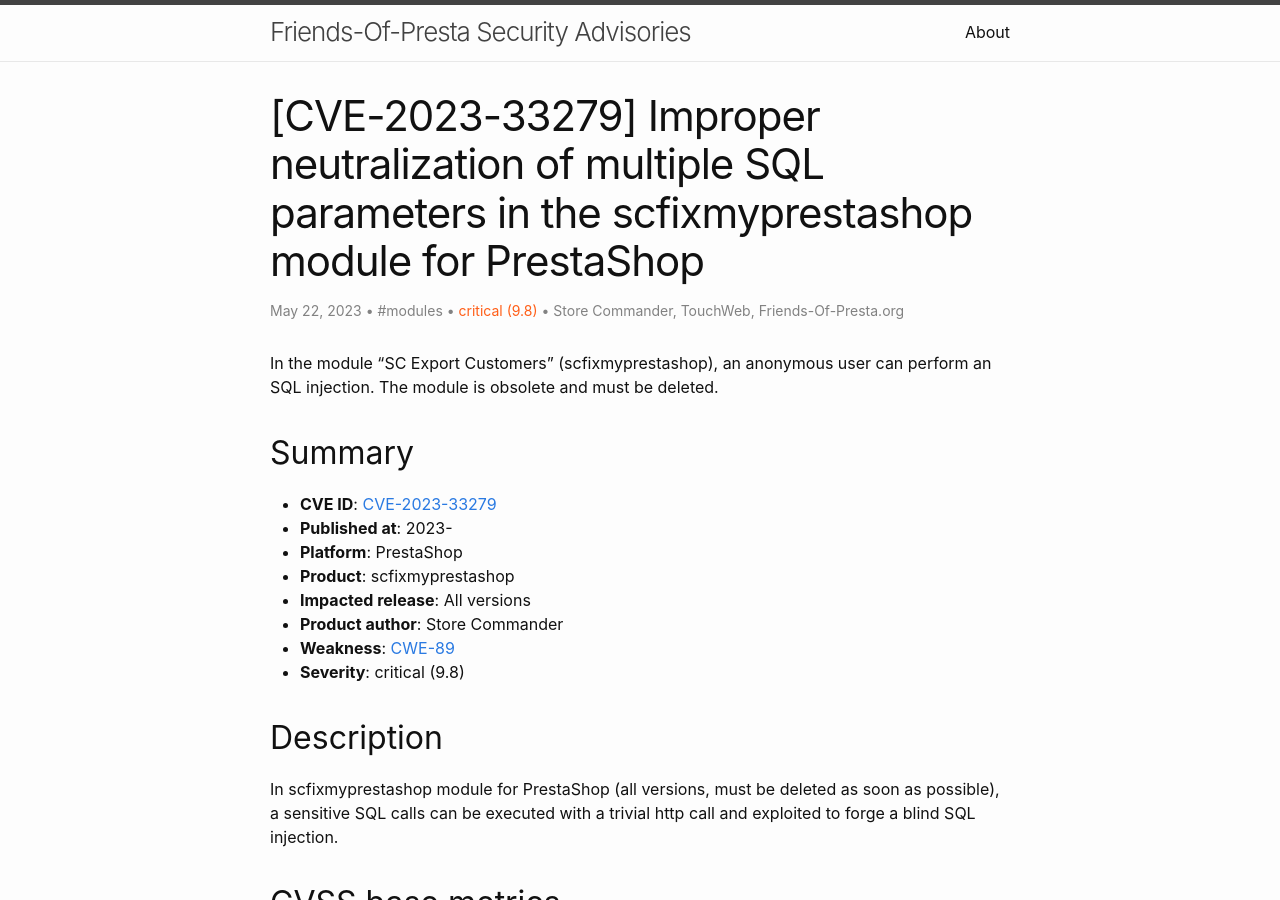
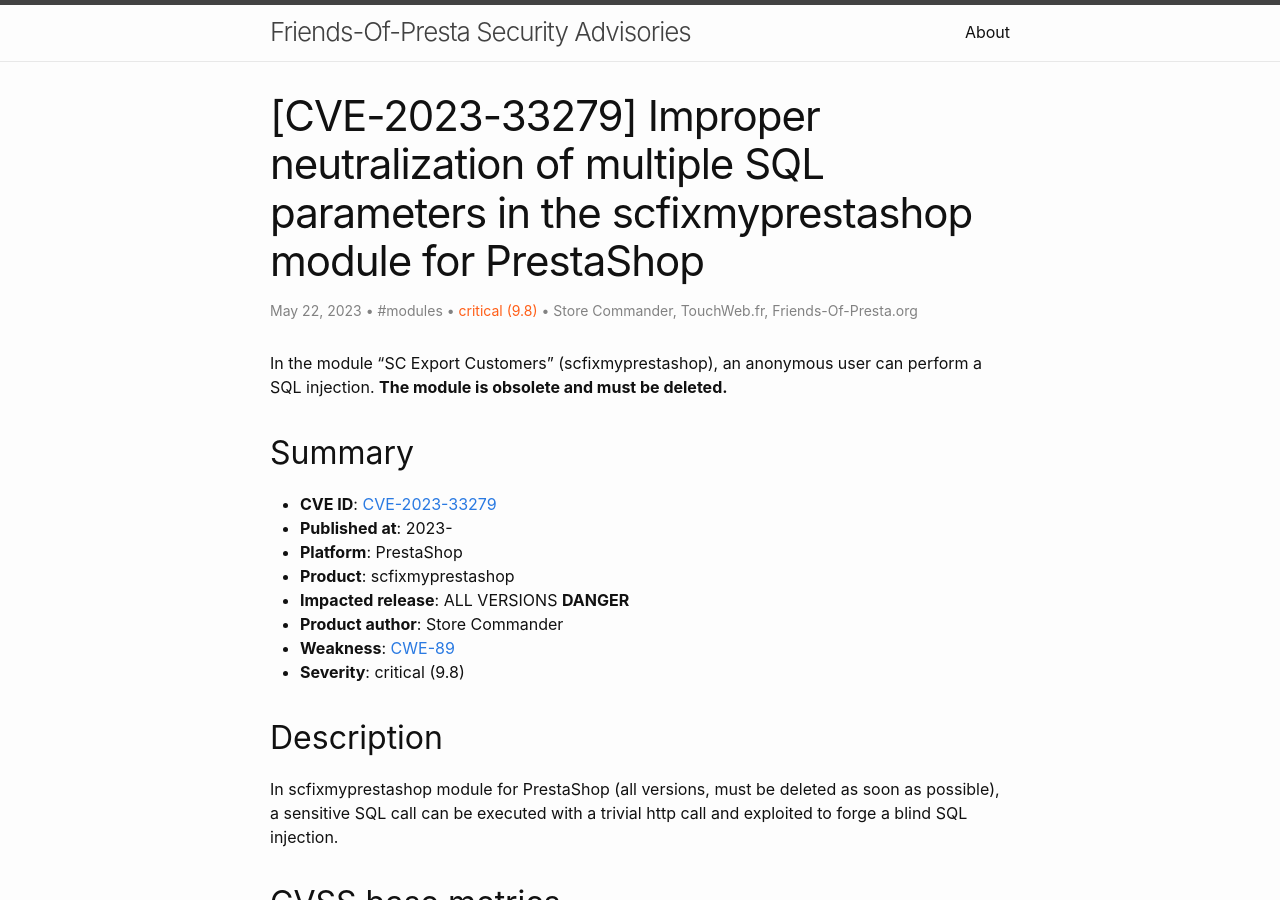
Before and after one commit to friends-of-presta/security-advisories, a Jekyll site: the page built from _posts/2023-05-22-scfixmyprestashop.md, in a window 1280 px wide and 900 px high. Built offline with Jekyll 4.4.1, drawn with Linux system fonts in a browser that asks for light colours; some of the changed text lies outside the part shown.

Commit message:
Update 2023-05-22-scfixmyprestashop.md

```diff
--- a/_posts/2023-05-22-scfixmyprestashop.md
+++ b/_posts/2023-05-22-scfixmyprestashop.md
@@ -4,13 +4,13 @@ title: "[CVE-2023-33279] Improper neutralization of multiple SQL parameters in t
 categories: modules
 author:
 - Store Commander
-- TouchWeb
+- TouchWeb.fr
 - Friends-Of-Presta.org
 meta: "CVE,PrestaShop,scfixmyprestashop"
 severity: "critical (9.8)"
 ---
 
-In the module "SC Export Customers" (scfixmyprestashop), an anonymous user can perform an SQL injection. The module is obsolete and must be deleted.
+In the module "SC Export Customers" (scfixmyprestashop), an anonymous user can perform a SQL injection. **The module is obsolete and must be deleted.**
 
 ## Summary
 
@@ -18,14 +18,14 @@ In the module "SC Export Customers" (scfixmyprestashop), an anonymous user can p
 * **Published at**: 2023-
 * **Platform**: PrestaShop
 * **Product**: scfixmyprestashop
-* **Impacted release**: All versions
+* **Impacted release**: ALL VERSIONS **DANGER**
 * **Product author**: Store Commander
 * **Weakness**: [CWE-89](https://cwe.mitre.org/data/definitions/89.html)
 * **Severity**: critical (9.8)
 
 ## Description
 
-In scfixmyprestashop module for PrestaShop (all versions, must be deleted as soon as possible), a sensitive SQL calls can be executed with a trivial http call and exploited to forge a blind SQL injection.
+In scfixmyprestashop module for PrestaShop (all versions, must be deleted as soon as possible), a sensitive SQL call can be executed with a trivial http call and exploited to forge a blind SQL injection.
 
 
 ## CVSS base metrics
```
Also changed, not shown: other parts of _posts/2023-05-22-scfixmyprestashop.md (+1 -1 lines).
